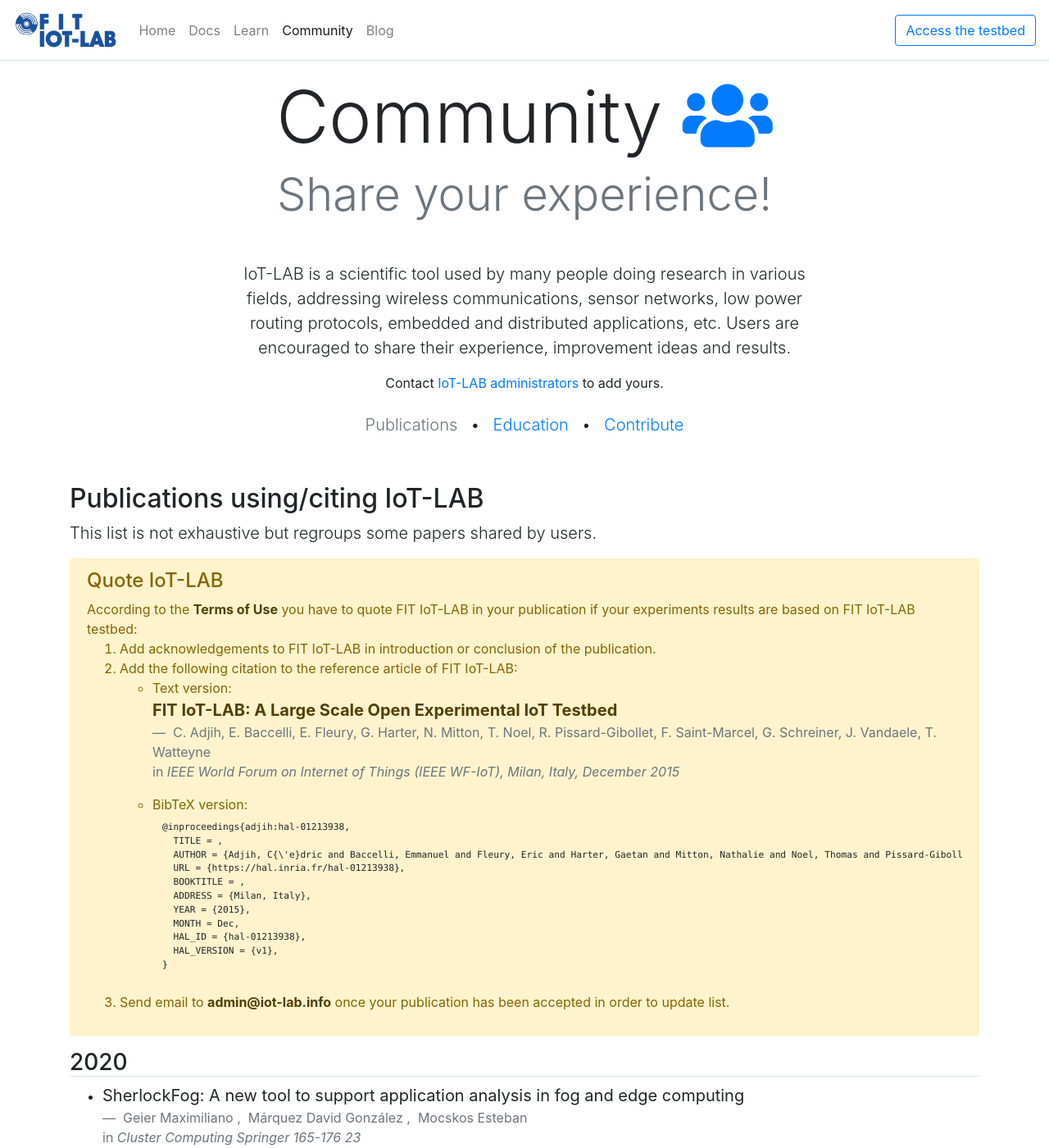
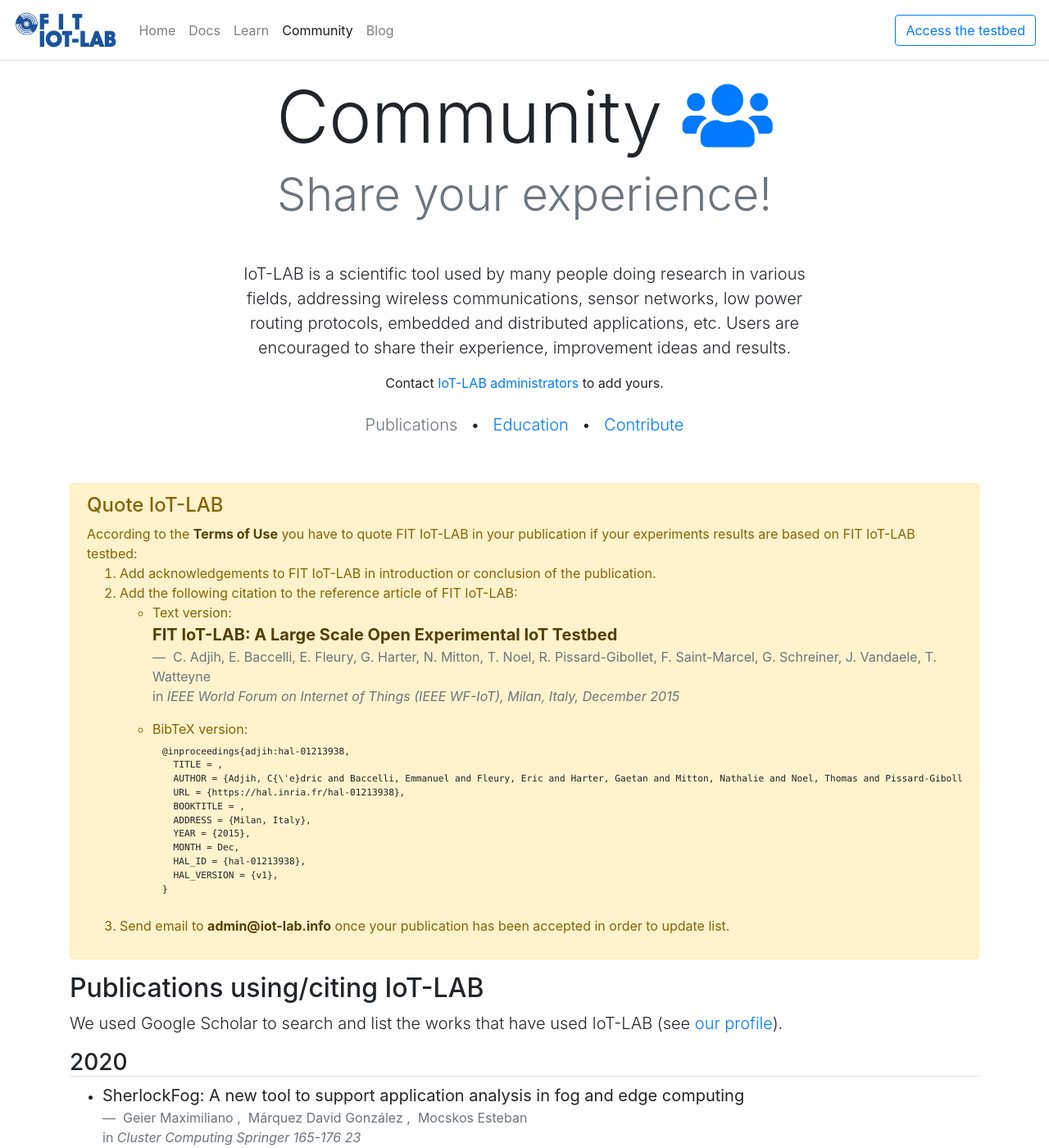
Before and after one commit to iot-lab/iot-lab.github.io, a Jekyll site: the page built from community/publications.html, in a window 1280 px wide and 1400 px high. Shown: the whole window at 82% size. Built offline with Jekyll 4.4.1, drawn with Linux system fonts in a browser that asks for light colours; nearby versions of some CDN libraries; comment, search, counter and statistics services are not loaded.

Commit message:
publications: add Google Scholar profile link

```diff
--- a/community/publications.html
+++ b/community/publications.html
@@ -5,11 +5,11 @@
 {% include community.html %}
 
 <section>
+    {% include quote-iotlab.html %}
+
     <h2 id="publications">Publications using/citing IoT-LAB</h2>
 
-    <p class="lead">This list is not exhaustive but regroups some papers shared by users.</p>
-
-    {% include quote-iotlab.html %}
+    <p class="lead">We used Google Scholar to search and list the works that have used IoT-LAB (see <a href="https://scholar.google.com/citations?user=RLklob4AAAAJ">our profile</a>).</p>
 
     <div>
         {% assign issued =  site.data.publications.references | map: 'issued' | uniq | compact %}
```
